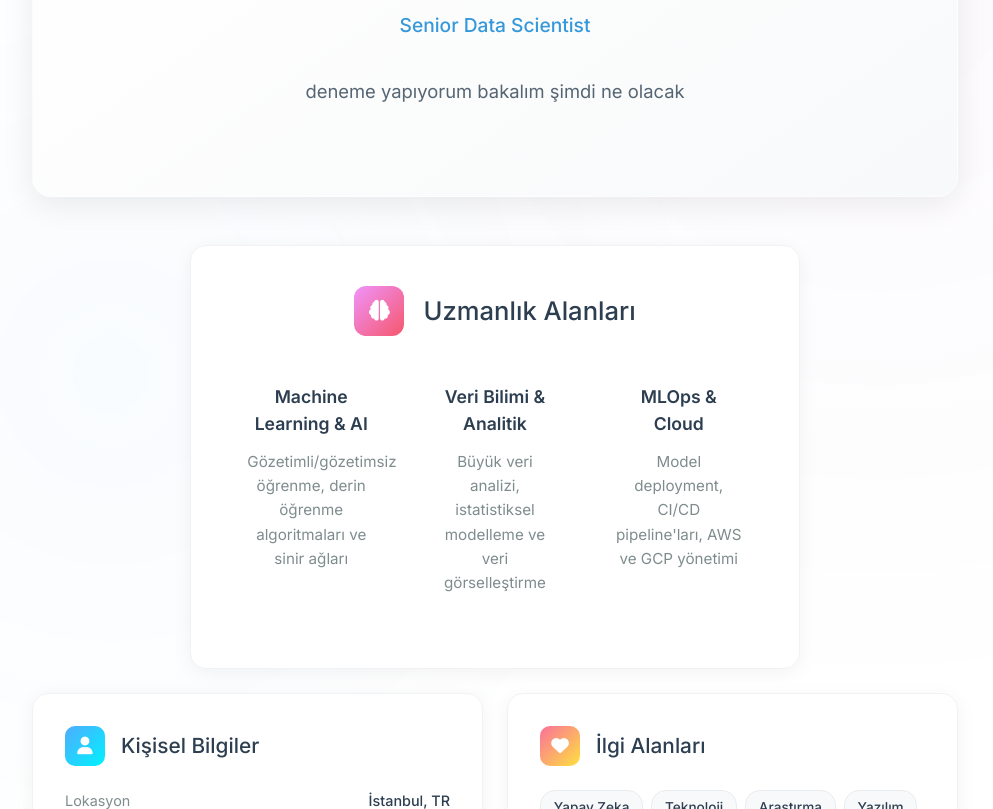
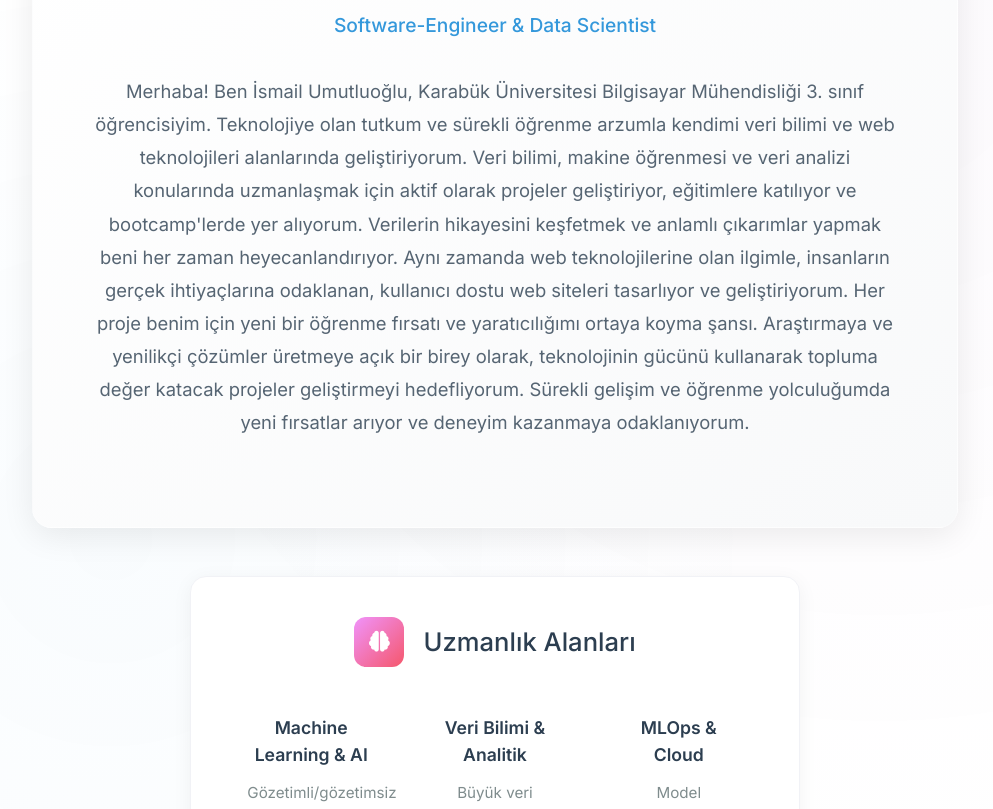
Before and after one commit to ismailumutluoglu/portfolio, a plain HTML site: page index.html in a window 1280 px wide. Shown: the part 1301-2110 px from the top of the page, without its empty margins (145-1138 px from the left). Drawn offline with nearby package versions, Linux system fonts and the light colour scheme; a script that the page names is missing.

Commit message:
hakkımda kısmı güncellendi

```diff
--- a/index.html
+++ b/index.html
@@ -814,7 +814,7 @@
                   margin-bottom: 2rem;
                 "
               >
-                Senior Data Scientist
+                Software-Engineer & Data Scientist
               </p>
 
               <p
@@ -828,7 +828,13 @@
                   margin-right: auto;
                 "
               >
-                deneme yapıyorum bakalım şimdi ne olacak
+                Merhaba! Ben İsmail Umutluoğlu, Karabük Üniversitesi Bilgisayar Mühendisliği 3. sınıf öğrencisiyim. Teknolojiye olan tutkum ve sürekli öğrenme arzumla kendimi veri bilimi ve web teknolojileri alanlarında geliştiriyorum.
+
+Veri bilimi, makine öğrenmesi ve veri analizi konularında uzmanlaşmak için aktif olarak projeler geliştiriyor, eğitimlere katılıyor ve bootcamp'lerde yer alıyorum. Verilerin hikayesini keşfetmek ve anlamlı çıkarımlar yapmak beni her zaman heyecanlandırıyor.
+
+Aynı zamanda web teknolojilerine olan ilgimle, insanların gerçek ihtiyaçlarına odaklanan, kullanıcı dostu web siteleri tasarlıyor ve geliştiriyorum. Her proje benim için yeni bir öğrenme fırsatı ve yaratıcılığımı ortaya koyma şansı.
+
+Araştırmaya ve yenilikçi çözümler üretmeye açık bir birey olarak, teknolojinin gücünü kullanarak topluma değer katacak projeler geliştirmeyi hedefliyorum. Sürekli gelişim ve öğrenme yolculuğumda yeni fırsatlar arıyor ve deneyim kazanmaya odaklanıyorum.
               </p>
             </div>
 
```
